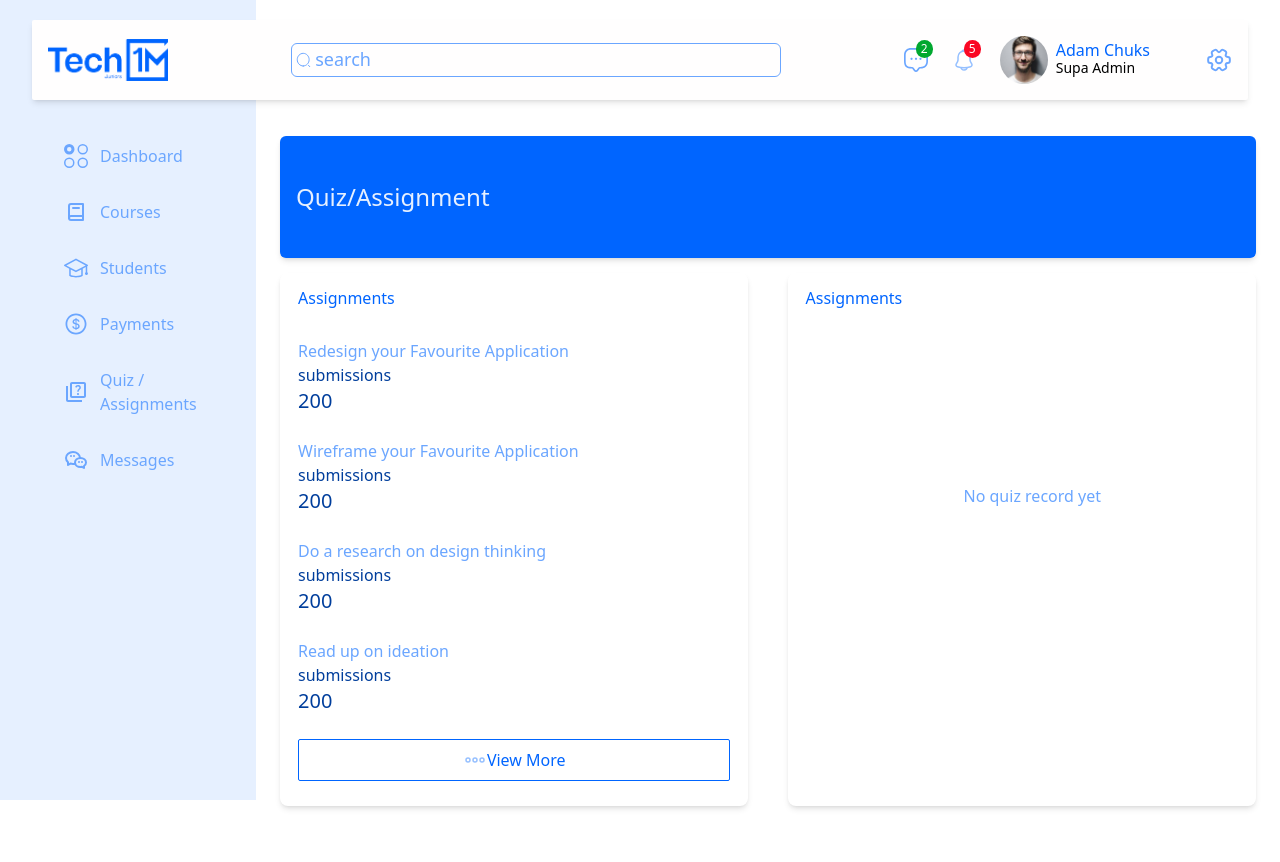
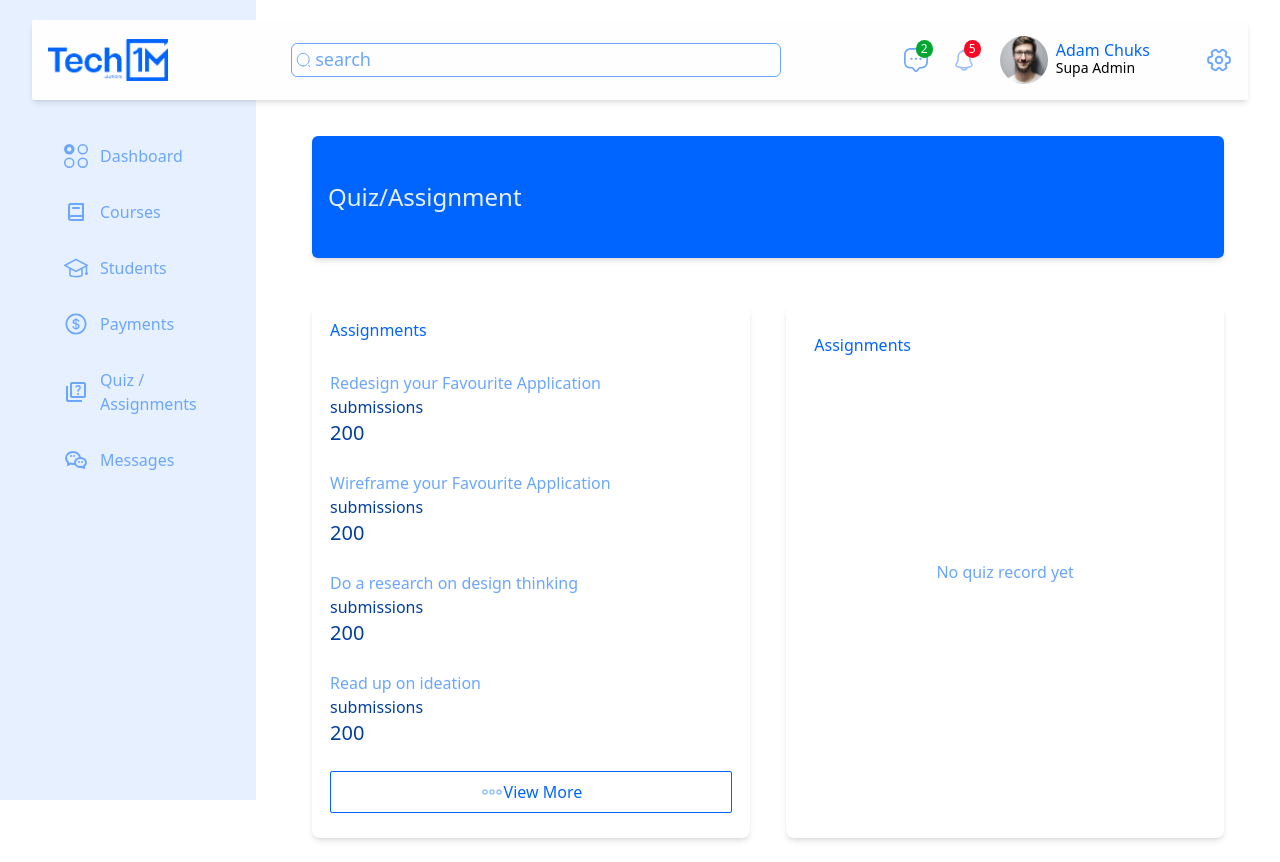
Before and after one commit to Temyturpe/Tech1m-group3-project, a React (Create React App) app: page /in/quiz in a window 1280 px wide. Before the commit the page ends 830 px from the top, so only its background shows below. Built offline with nearby package versions, Linux system fonts and the light colour scheme; the HTML template or start-up script is replaced by a standard one.

Commit message:
hopefully the final editing

```diff
--- a/src/pages/Messages.jsx
+++ b/src/pages/Messages.jsx
@@ -14,16 +14,16 @@ const Messages = () => {
   return (
     <div className='w-full'>
         <div className="content w-full flex">
-            <div className="left w-0 md:w-[20%]"></div>
-            <div className="right w-full md:w-[80%] mt-28 p-6">
+            <div className="left w-0 sm:w-[20%]"></div>
+            <div className="right w-full sm:w-[80%] mt-20 md:mt-28 p-6">
               <div className='w-[100%]'>
-                <div className='bg-primary-300 flex items-center h-[122px] w-full text-primary-50 shadow-md p-4 rounded-md'>
+                <div className='bg-primary-300 flex mb-5 items-center h-[122px] w-full text-primary-50 shadow-md p-4 rounded-md'>
                   <h1 className='text-[24px] font-[400px]'>Messages</h1>
                 </div>
-                <div className='flex flex-col md:flex-row'>
+                <div className='flex flex-col gap-5 md:flex-row'>
                   <div className='w-full md:w-[48%]'>
-                    <div className='shadow-md rounded-lg w-full md:w-[70%] mt-[18px] py-4 px-6'>
-                      <div className='flex  justify-between  items-center'>
+                    <div className='shadow-md rounded-lg w-full md:w-[70%] mt-[18px] mb-5 py-4 px-6'>
+                      <div className='flex  justify-between items-center'>
                         <p className='text-primary-300 text-base w-[50%]'>All messages<span className='text-500 block font-bold text-2xl'>24</span></p>
                         <button className='flex border border-primary-300 rounded items-center p-[10px] md:-[6px]'><img src={More} className='mr-2 md:mr-1' alt='more' /><span className='text-xs md:text-sm text-primary-100'>Mark all as read</span></button>
                       </div>
--- a/src/pages/Quiz.jsx
+++ b/src/pages/Quiz.jsx
@@ -5,14 +5,14 @@ const Quiz = ({bdata}) => {
   return (
     <div className='w-full'>
     <div className="content w-full flex">
-        <div className="left w-[20%]"></div>
-        <div className="right w-[80%] mt-28 p-6">
-          <div className='w-[100%]'>
+        <div className="left w-0 sm:w-[20%]"></div>
+        <div className="right w-full sm:w-[80%] mt-20 sm:mt-28 p-6">
+          <div className='w-[100%] px-0 sm:px-8'>
             <div className='bg-primary-300 flex items-center h-[122px] w-full text-primary-50 shadow-md p-4 rounded-md'>
               <h1 className='text-[24px]'>Quiz/Assignment</h1>
             </div>
-            <div className='flex justify-between h-fit'>
-                <div className='flex flex-col py-[13px] px-[18px] mt-[15px] w-[48%] rounded-lg shadow-md'>
+            <div className='flex flex-col sm:flex-row gap-5 mt-8 justify-between h-fit'>
+                <div className='flex flex-col py-[13px] px-[18px] mt-[15px] w-full sm:w-[48%] rounded-lg shadow-md'>
                   <h2 className='text-primary-300 text-base mb-[29px]'>Assignments</h2>
                   <div className=''>
                     {bdata.map(assignment => {
@@ -27,9 +27,9 @@ const Quiz = ({bdata}) => {
                   </div>
                   <button className='flex justify-center border border-primary-300 rounded-sm w-full py-2 items-center mb-3'><img src={More} alt='' /><p className='text-primary-300 text-base'>View More</p></button>
                 </div>
-                <div className='w-[48%] h-[533px] mt-[15px] relative rounded-lg shadow-md'>
-                  <h2 className='text-primary-300 mt-[13px] ml-[18px] justify-self-start self-start text-base mb-[29px]'>Assignments</h2>
-                  <p className='text-primary-100 text-base absolute left-[176px] top-[211px]'>No quiz record yet</p>
+                <div className='w-full sm:w-[48%] h-[533px] mt-[15px] relative rounded-lg shadow-md'>
+                  <h2 className='text-primary-300 justify-self-start self-start text-base p-7'>Assignments</h2>
+                  <p className='text-primary-100 text-base absolute w-full h-full top-0 left-0 flex justify-center items-center'>No quiz record yet</p>
                 </div>
             </div>
           </div>
```
Also changed, not shown: 1 other file (tests, documents, lock files or other folders).
